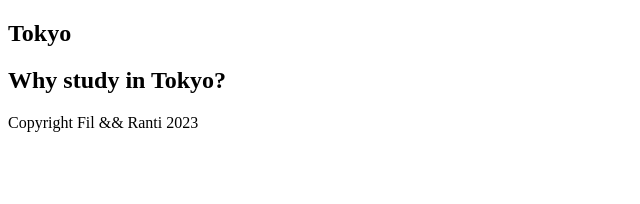
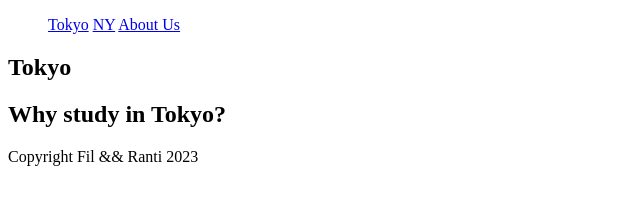
Before and after one commit to fillygee/GlobalStudyShowDown, a plain HTML site: page index.html in a window 1280 px wide. Shown: the whole page, without its empty margins (0-640 px from the left). Drawn offline with Linux system fonts and the light colour scheme.

Commit message:
added website nav  in list

```diff
--- a/index.html
+++ b/index.html
@@ -7,8 +7,17 @@
     <title>Global Study Showdown</title>
 </head>
 <body>
+  <header>
+    <nav>
+        <ul>
+     <a href="#tokyo">Tokyo</a>
+     <a href="#ny">NY</a>
+     <a href="./aboutus">About Us</a>
+        </ul>
+    </nav>
+  </header>
     <main>
-        <section>
+        <section id="tokyo">
      <h1>
      Tokyo
      </h1>
```
